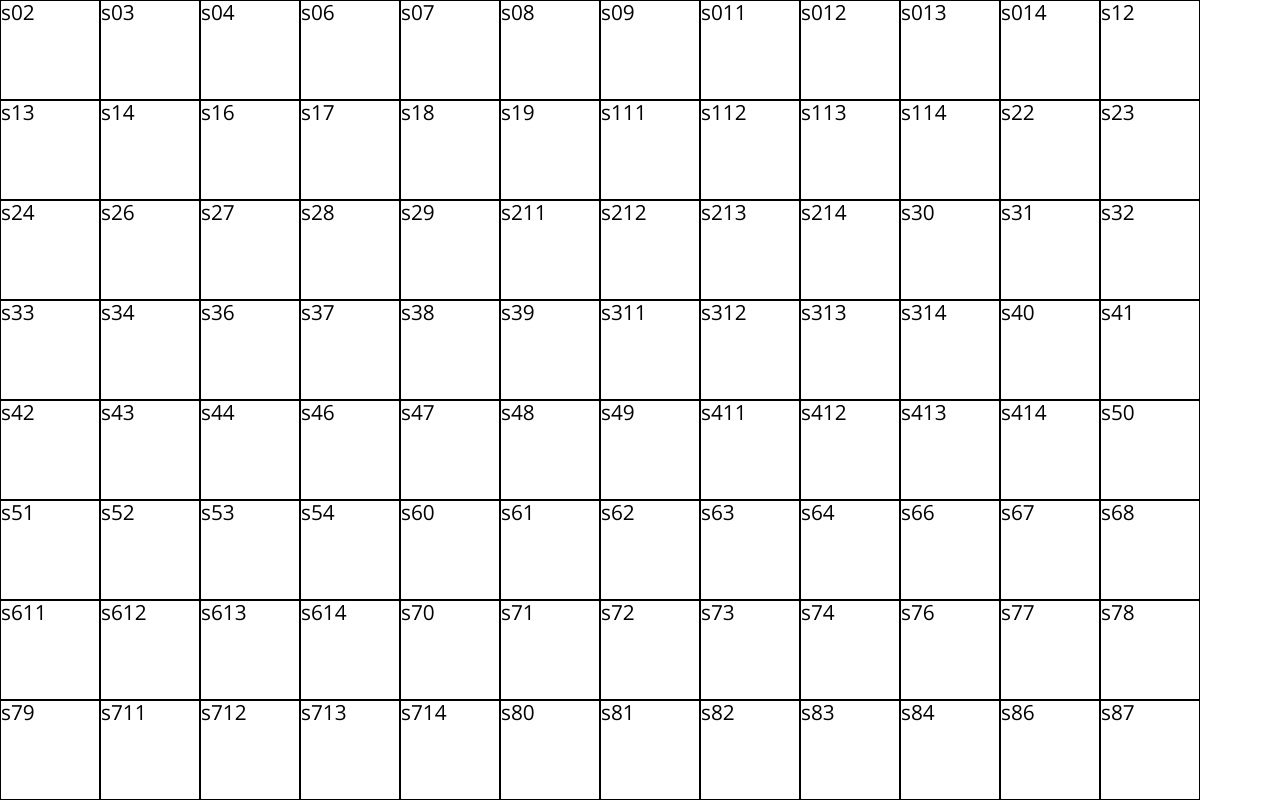
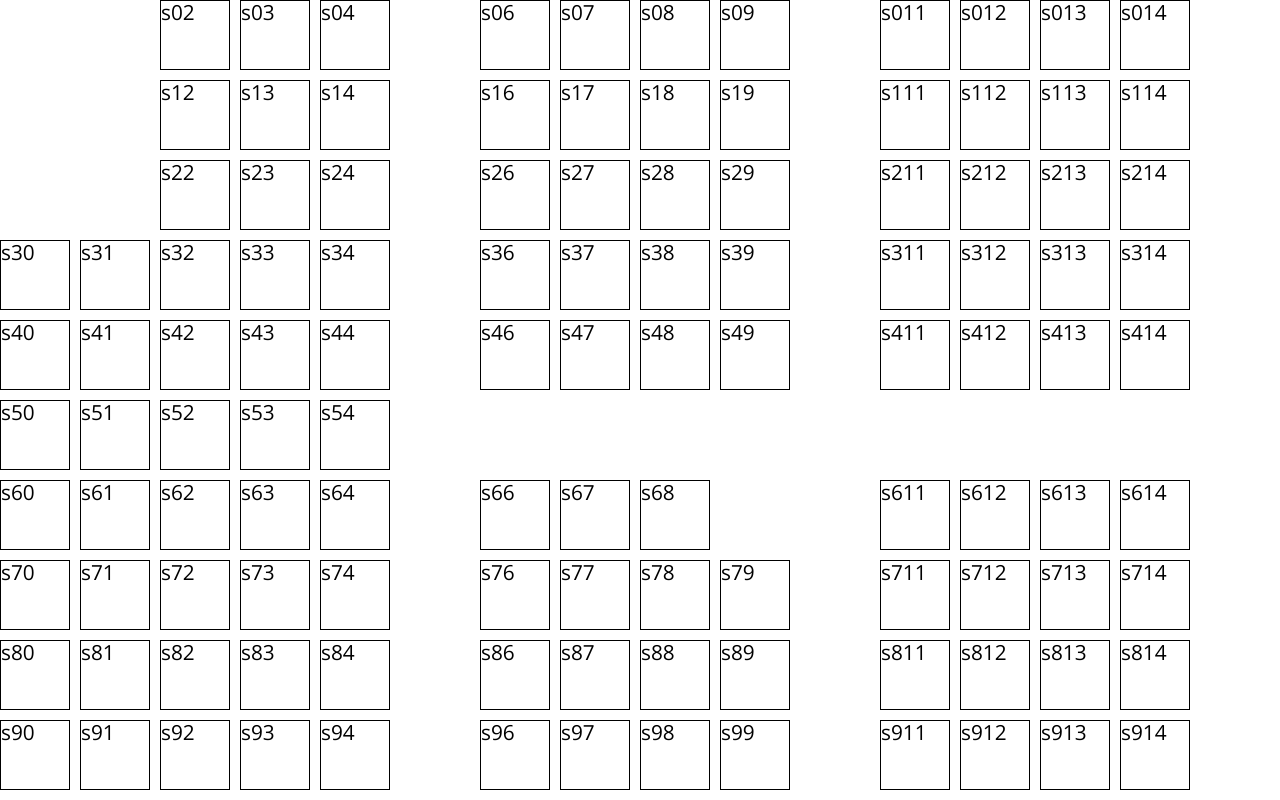
Before and after one commit to olgasowlet/x-kom-staz-zadanie, a React (Create React App) app: page /#/ in a window 1280 px wide. Both pictures are taken after typing "5" into the empty fields and a click on the button "Wybierz miejsca". Shown: the top 800 px of the page. Built offline with nearby package versions, Linux system fonts and the light colour scheme; data requests are answered from the project's data file.

Commit message:
created view of the screening room

```diff
--- a/src/features/ScreeningRoom/index.js
+++ b/src/features/ScreeningRoom/index.js
@@ -6,9 +6,11 @@ const ScreeningRoom = () => {
     const { seats } = useSelector(selectSeats);
     console.log(seats);
 
+    //Mogę zrobić tak, że dodam atrybut x do każdego Seat i w styled komponent jeśli taki atrybut będzie miał wartość np. 0 to będzie w pierwszym wierszu itd.
+
     return (
         <Screen>
-            {seats.map(seat => <Seat key={seat.id}>{seat.id}</Seat>)}
+            {seats.map(seat => <Seat key={seat.id} column={seat.cords.y} row={seat.cords.x}>{seat.id}</Seat>)}
         </Screen>
     );
 };
--- a/src/features/ScreeningRoom/styled.js
+++ b/src/features/ScreeningRoom/styled.js
@@ -1,13 +1,21 @@
 import styled from "styled-components";
+
+const handlePosition = (position) => {
+    return position + 1;
+}
 
 export const Screen = styled.div`
     display: grid;
     width: 100%;
-    grid-template-columns: repeat(auto-fill, 100px);
+    grid-template-columns: repeat(auto-fill, 70px);
+    row-gap: 10px;
+    column-gap: 10px;
 `;
 
 export const Seat = styled.div`
-    width: 100px;
-    height: 100px;
+    width: 70px;
+    height: 70px;
     border: 1px solid black;
+    grid-row: ${({ row }) => handlePosition(row)};
+    grid-column: ${({ column }) => handlePosition(column)};
 `;
```
